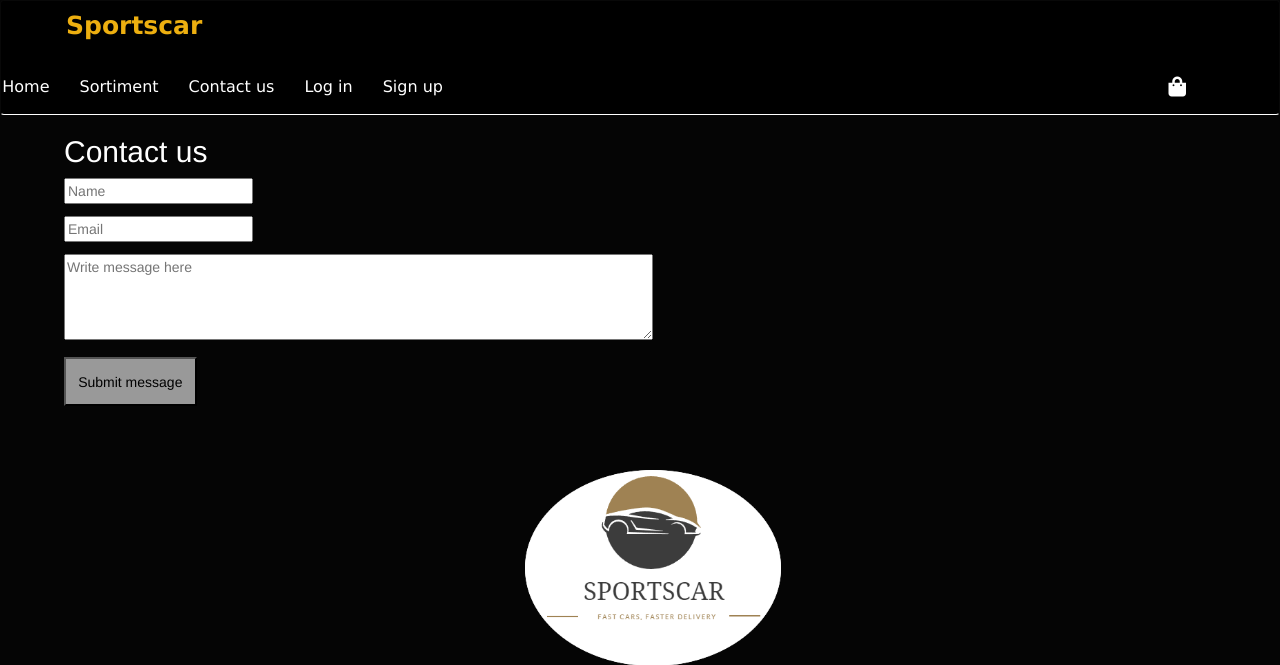
After one commit to Siya96/E_commerce_site, a PHP site: page /contact.php in a window 1280 px wide. The commit adds this page. Shown: the top 665 px of the page. Run offline with PHP 8.4, Linux system fonts and the light colour scheme; some libraries are stand-ins or nearby versions.

Commit message:
Contact and css

```diff
--- /dev/null
+++ b/Frontend/contact.php
@@ -0,0 +1,21 @@
+<?php
+  include_once 'header.php';
+?>
+
+
+
+<div class="contact">
+	<h2>Contact us</h2>
+	<form class="contact-form" action="includes/contact.inc.php" method="POST">
+		<input type="text" name="name" placeholder="Name"><br>
+		<input type="text" name="email" placeholder="Email"><br>
+		<textarea name="message" rows="4" cols = "70" placeholder="Write message here"></textarea><br>
+		<button type="submit" name="submit" id="vidare_contact">Submit message</button>
+	</form>
+</div>
+
+
+
+<?php
+  include_once 'footer.php';
+?>
--- a/Frontend/index.css
+++ b/Frontend/index.css
@@ -285,7 +285,7 @@ body{
 	margin-top: 20px;
 }
 
-.leftIn_login input:focus, textarea:focus {
+.leftIn_login input:focus, textarea:focus, input:focus {
     outline: none !important;
     border: 2px solid #edaf10;
     box-shadow: 0 0 10px #edaf10;
@@ -558,7 +558,33 @@ body{
 
 /* End Reviews */
 
+/*BEGIN CONTACT*/
 
+.contact{
+	margin-left: 5%;
+}
+
+.contact input{
+	margin-bottom: 1%;
+}
+
+.contact h2{
+	color: white;
+}
+
+#vidare_contact{
+	margin-top: 1%;
+	padding: 1%;
+	color: black;
+	background-color: rgb(153, 153, 153);
+}
+
+#vidare_contact:hover {
+	background-color: #edaf10;
+
+}
+
+/*END CONTACT*/
 
   /*FOOTER*/
 
```
Also changed, not shown: Frontend/includes/contact.inc.php (added, +18 -0 lines).
